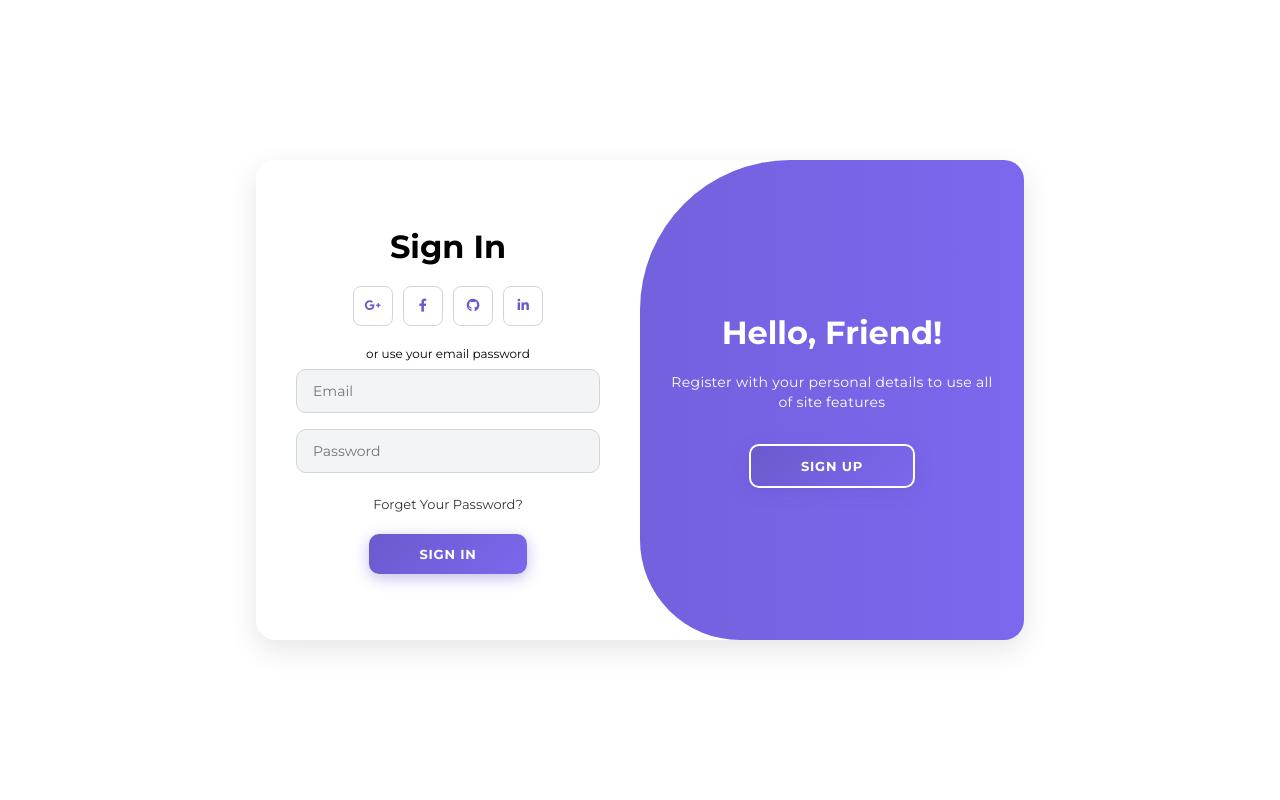
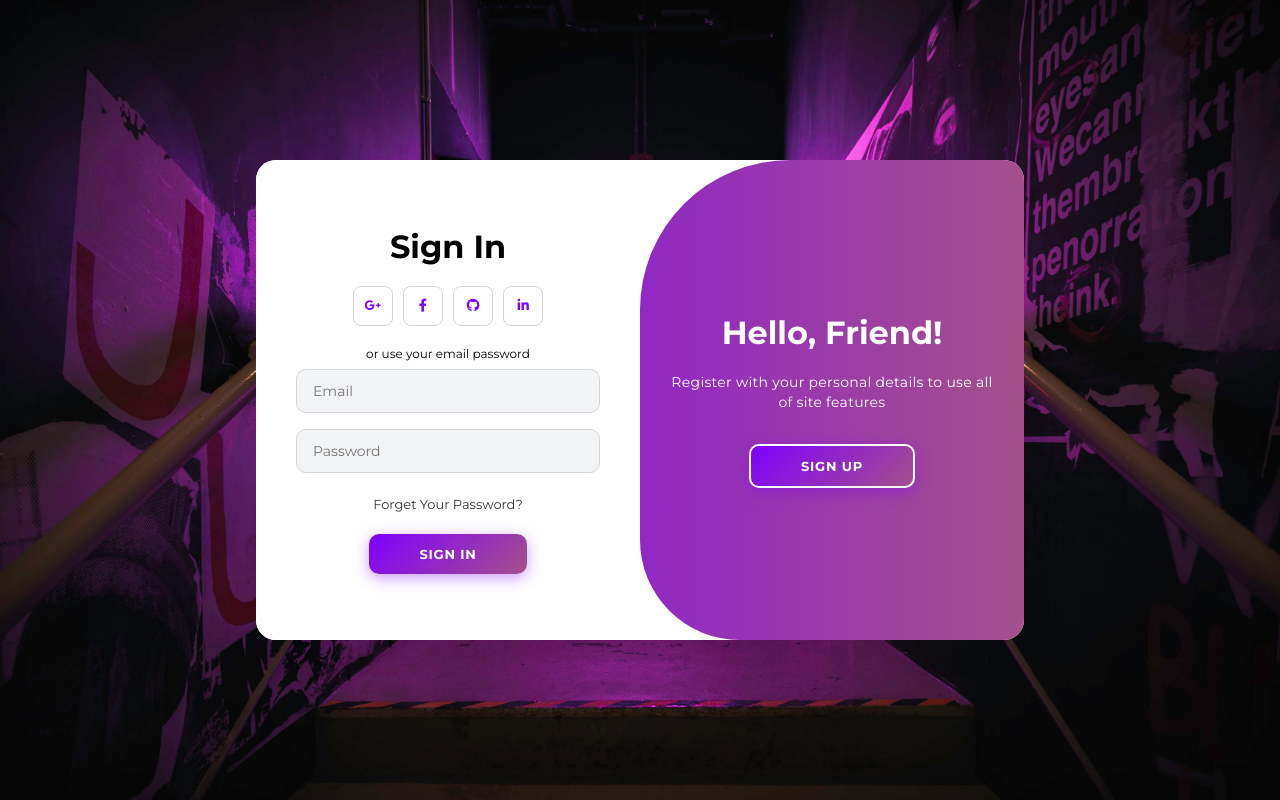
Before and after one commit to Abdallah-Hany72/Account, a plain HTML site: page index.html in a window 1280 px wide. Drawn offline with Linux system fonts and the light colour scheme.

Commit message:
Update Style.css

```diff
--- a/Style.css
+++ b/Style.css
@@ -8,7 +8,7 @@
 }
 
 body {
-    background: url(./wallpaperflare.com_wallpaper\ \(4\).jpg.) no-repeat center center fixed;
+    background: url(./wallpaperflare.com_wallpaper\ \(4\).jpg) no-repeat center center fixed;
     background-size: cover;
     display: flex;
     align-items: center;
@@ -47,7 +47,7 @@ body {
 }
 
 .container button {
-    background: linear-gradient(135deg, #6a5acd, #7b68ee);
+    background: linear-gradient(135deg, #7f00ff, #a4508b);
     color: #fff;
     font-size: 13px;
     padding: 12px 50px;
@@ -59,12 +59,12 @@ body {
     margin-top: 12px;
     cursor: pointer;
     transition: all 0.3s ease-in-out;
-    box-shadow: 0 4px 15px rgba(106, 90, 205, 0.4);
+    box-shadow: 0 4px 15px rgba(127, 0, 255, 0.4);
 }
 
 .container button:hover {
     transform: scale(1.05);
-    box-shadow: 0 6px 20px rgba(106, 90, 205, 0.6);
+    box-shadow: 0 6px 20px rgba(127, 0, 255, 0.6);
 }
 
 .container button.hidden {
@@ -95,7 +95,7 @@ body {
 }
 
 .container input:focus {
-    border-color: #6a5acd;
+    border-color: #7f00ff;
     background-color: #ffffff;
     outline: none;
 }
@@ -155,16 +155,16 @@ body {
     margin: 0 3px;
     width: 40px;
     height: 40px;
-    color: #6a5acd;
+    color: #7f00ff;
     background-color: #fff;
     transition: all 0.3s ease;
 }
 
 .social-icons a:hover {
-    background-color: #6a5acd;
+    background-color: #7f00ff;
     color: #fff;
     transform: scale(1.1);
-    box-shadow: 0 4px 10px rgba(106, 90, 205, 0.4);
+    box-shadow: 0 4px 10px rgba(127, 0, 255, 0.4);
 }
 
 .toggle-container {
@@ -185,12 +185,11 @@ body {
 }
 
 .toggle {
-    background: linear-gradient(to right, #6a5acd, #7b68ee);
+    background: linear-gradient(to right, #7f00ff, #a4508b);
     height: 100%;
     color: #fff;
     position: relative;
     left: -100%;
-    height: 100%;
     width: 200%;
     transform: translateX(0);
     transition: all 0.6s ease-in-out;
```
